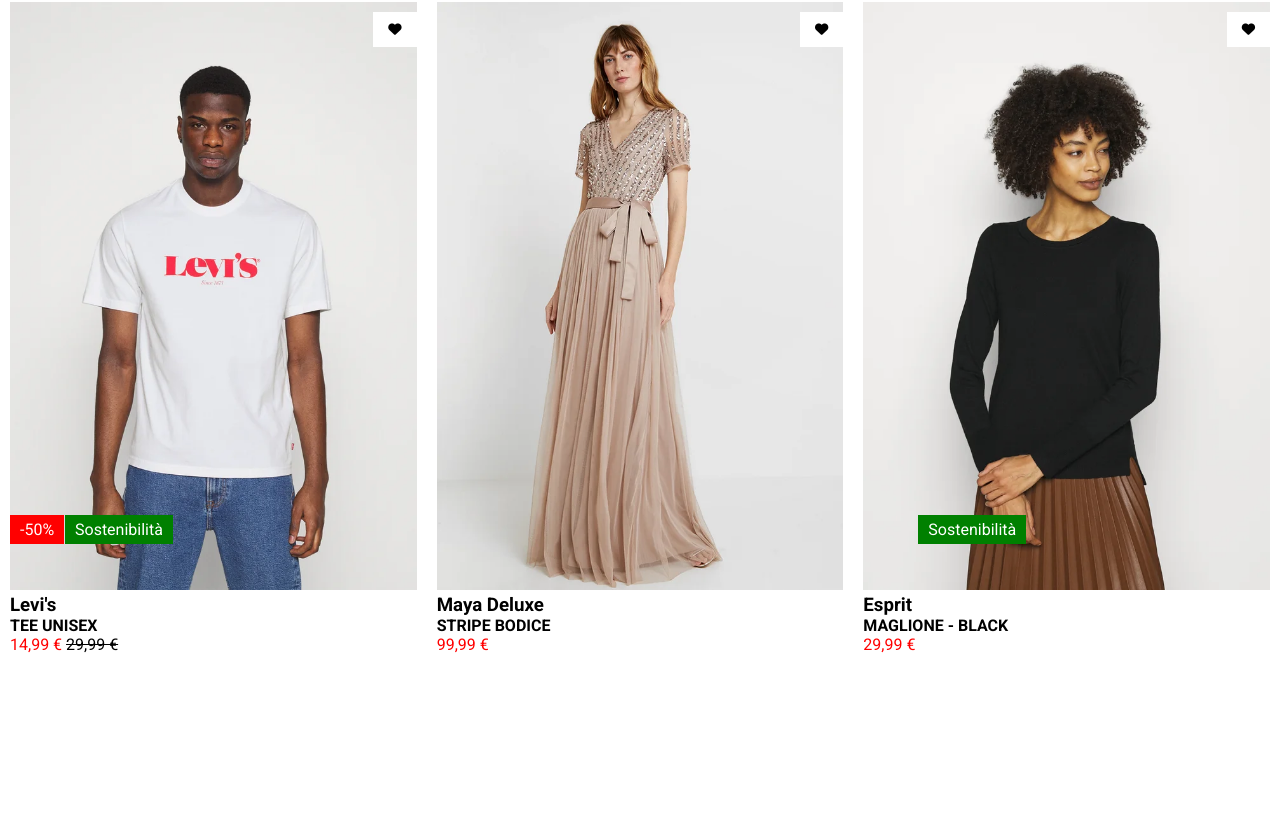
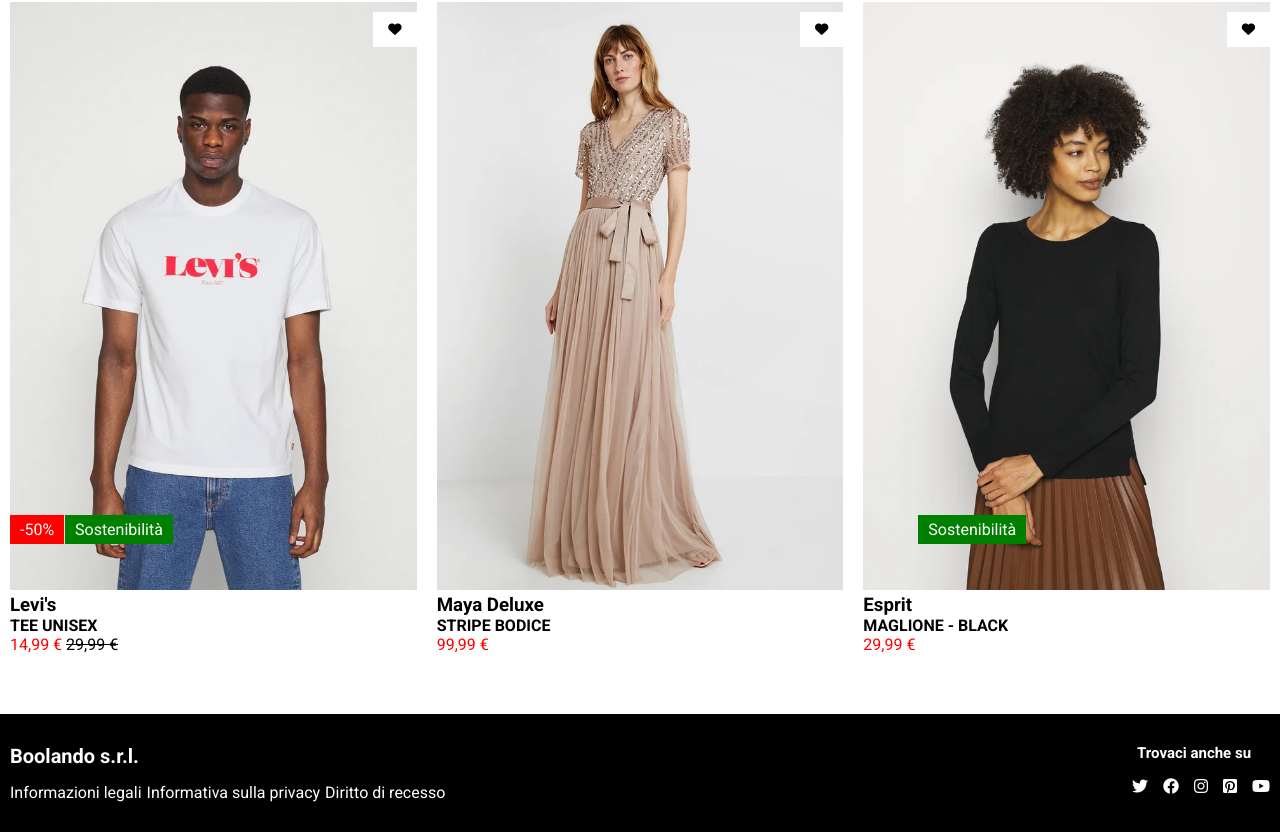
Before and after one commit to RiccardoBernardi1/html-css-boolando, a plain HTML site: page index.html in a window 1280 px wide. Shown: the part 859-1691 px from the top of the page. Before the commit the page ends 1523 px from the top, so only its background shows below. Drawn offline with Linux system fonts and the light colour scheme.

Commit message:
aggiunto footer

```diff
--- a/css/style.css
+++ b/css/style.css
@@ -12,11 +12,22 @@
     margin:auto;
     display: flex;
 }
-
+.row{
+    justify-content: space-between;
+}
+ul{
+    padding-left: 0;
+}
 /* TIPOGRAFY */
 
 body{
     font-family: 'Roboto', sans-serif;
+}
+h4{
+    font-size: 20px;
+}
+h5{
+    font-size: 15px;
 }
 header{
     color: white;
@@ -54,9 +65,6 @@ li a {
     color: inherit;
     font-family: inherit;
 }
-ul{
-    padding-left: 0;
-}
 .logo{
     height: 30px;
     padding-right: 100px ;
@@ -70,7 +78,7 @@ div i{
 
 /* MAIN */
 
-.row{
+main .row{
     justify-content: space-between;
     flex-wrap: wrap;
 }
@@ -130,3 +138,33 @@ div i{
     background-color: green;
     left: 55px;
 }
+
+/* FOOTER */
+
+footer {
+    background-color: black;
+    color: white;
+    margin-top: 50px;
+}
+ ul {
+    list-style: none;
+    display: flex;
+    justify-content: center;
+}
+ ul li {
+    margin: 0 5px 0 0;
+}
+li a {
+    text-decoration: none;
+    color: inherit;
+    font-family: inherit;
+}
+.info-azienda,.social{
+    padding:30px 0 30px 10px;
+}
+.info-azienda h4{
+    padding: 0px 0 15px;
+}
+.social h5 {
+    padding: 0 0 15px 10px;
+}
--- a/index.html
+++ b/index.html
@@ -174,7 +174,42 @@
     <!-- /MAIN -->
     <!-- FOOTER -->
     <footer>
-
+        <div class="container row">
+            <div class="info-azienda">
+                <h4>Boolando s.r.l.</h4>
+                <ul>
+                    <li>
+                        <a href="">Informazioni legali</a>
+                    </li>
+                    <li>
+                        <a href="">Informativa sulla privacy</a>
+                    </li>
+                    <li>
+                        <a href="">Diritto di recesso</a>
+                    </li>
+                </ul>
+            </div>
+            <div class="social">
+                <h5>Trovaci anche su</h5>
+                <ul>
+                    <li>
+                        <a href=""><i class="fa-brands fa-twitter"></i></a>
+                    </li>
+                    <li>
+                        <a href=""><i class="fa-brands fa-facebook"></i></a>
+                    </li>
+                    <li>
+                        <a href=""><i class="fa-brands fa-instagram"></i></a>
+                    </li>
+                    <li>
+                        <a href=""><i class="fa-brands fa-square-pinterest"></i></a>
+                    </li>
+                    <li>
+                        <a href=""><i class="fa-brands fa-youtube"></i></a>
+                    </li>
+                </ul>
+            </div>
+        </div>
     </footer>
     <!-- /FOOTER -->
 </body>
```
